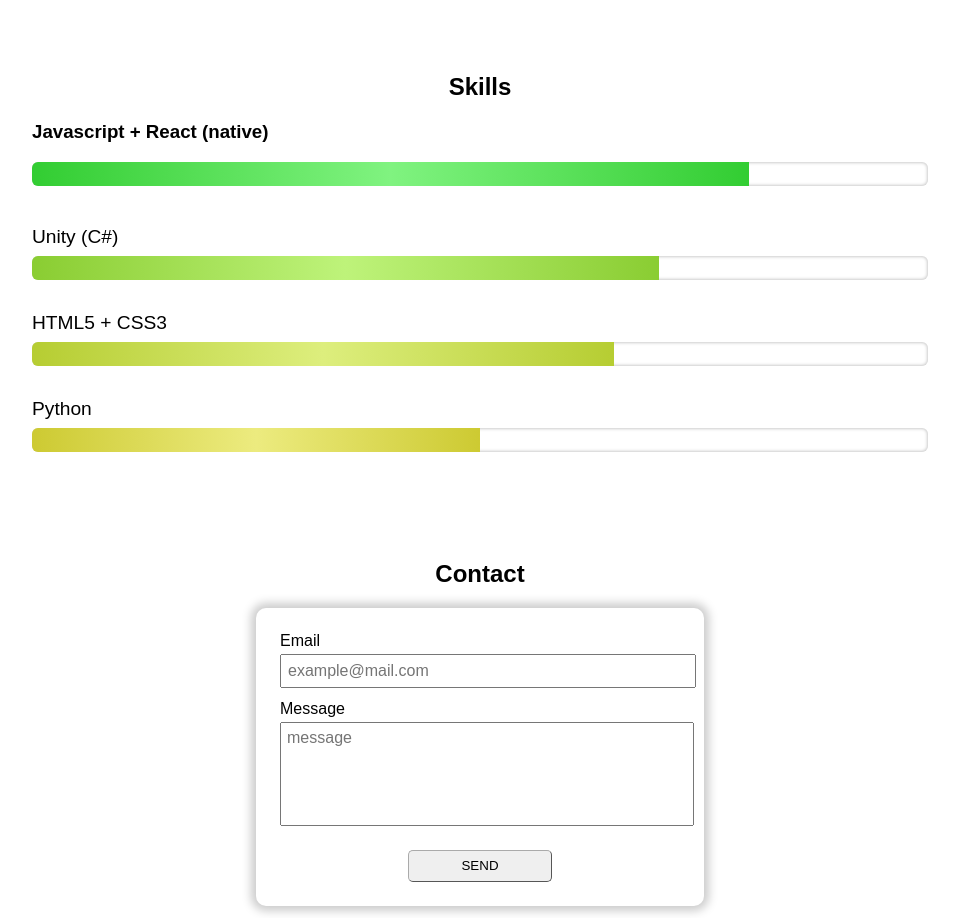
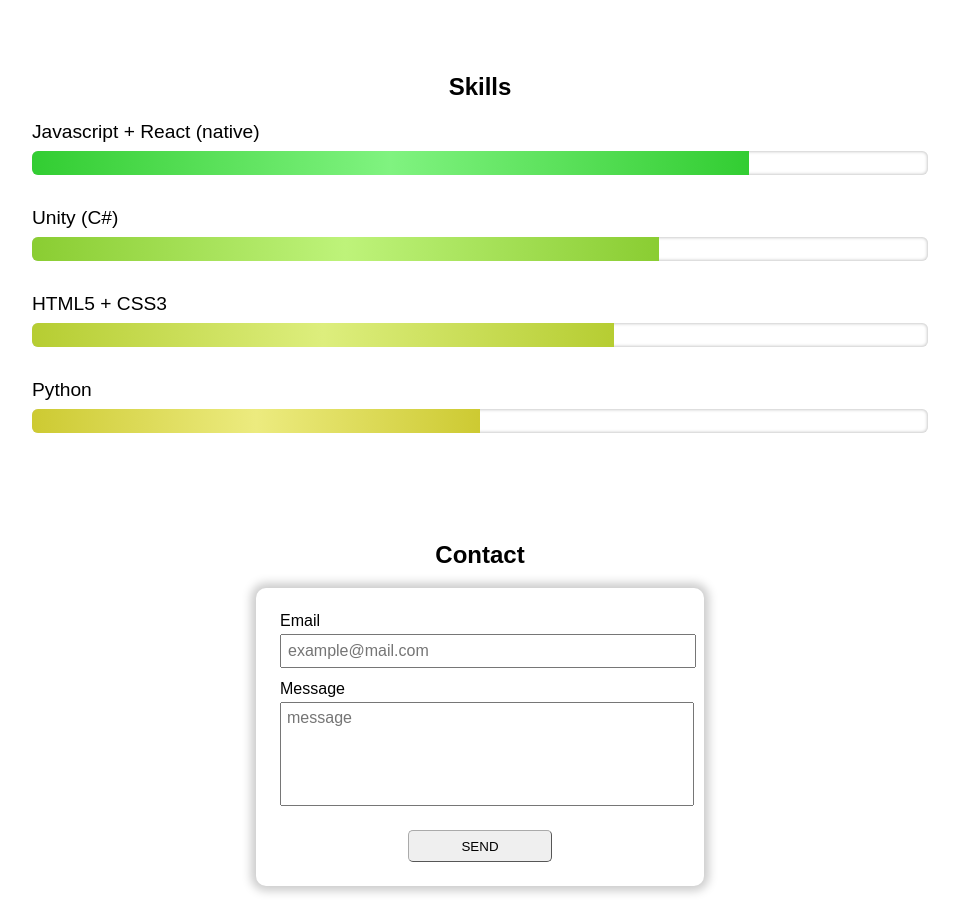
Before and after one commit to JaRoMasterDev/JaRoMasterDev.github.io, a plain HTML site: page index.html in a window 1280 px wide. Shown: the part 1107-2025 px from the top of the page, without its empty margins (160-1119 px from the left). Drawn offline with nearby package versions, Linux system fonts and the light colour scheme.

Commit message:
Bold fix

```diff
--- a/index.html
+++ b/index.html
@@ -53,7 +53,7 @@
         <h2>Projects</h2>
         <div class="project-container">
           <span class="material-icons md-48 close icon-btn" onclick="prevP()"
-          >navigate_before</span
+            >navigate_before</span
           >
           <div class="project-list" id="project-list">
             <div class="list-container">
@@ -97,7 +97,7 @@
       <section id="skills">
         <h2>Skills</h2>
         <div class="skill">
-          <h3 class="title">Javascript + React (native)</p>
+          <p class="title">Javascript + React (native)</p>
           <div class="progressbar"><div class="progress one"></div></div>
           <p class="desc">
             When I started looking into web development, I started learning
```
